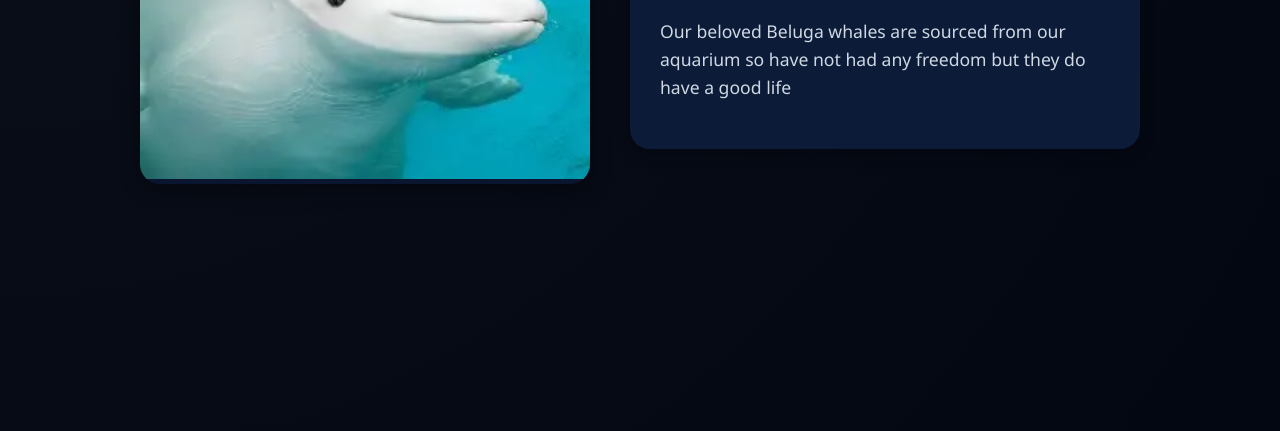
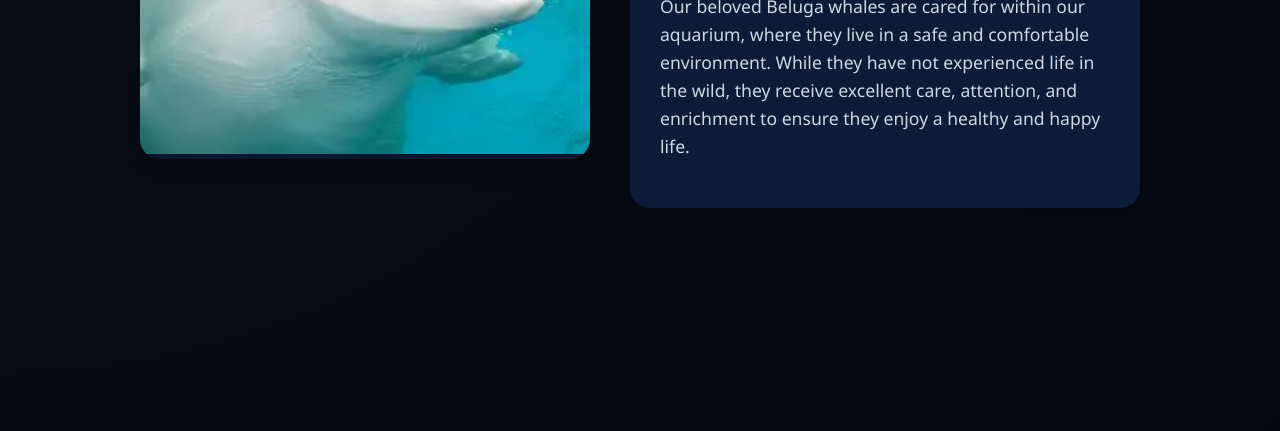
Before and after one commit to boliv74jr-cmyk/Website, a plain HTML site: page Beluga.html in a window 1280 px wide. Shown: the part 439-870 px from the top of the page. Drawn offline with Linux system fonts and the light colour scheme.

Commit message:
Update Beluga.html

```diff
--- a/Beluga.html
+++ b/Beluga.html
@@ -26,7 +26,7 @@
     </div>
     <div class="right-box">
       <h3>Belugas</h3>
-      <p>Our beloved Beluga whales are sourced from our aquarium so have not had any freedom but they do have a good life</p>
+      <p>Our beloved Beluga whales are cared for within our aquarium, where they live in a safe and comfortable environment. While they have not experienced life in the wild, they receive excellent care, attention, and enrichment to ensure they enjoy a healthy and happy life.</p>
     </div>
   </div>
 </div>
```
